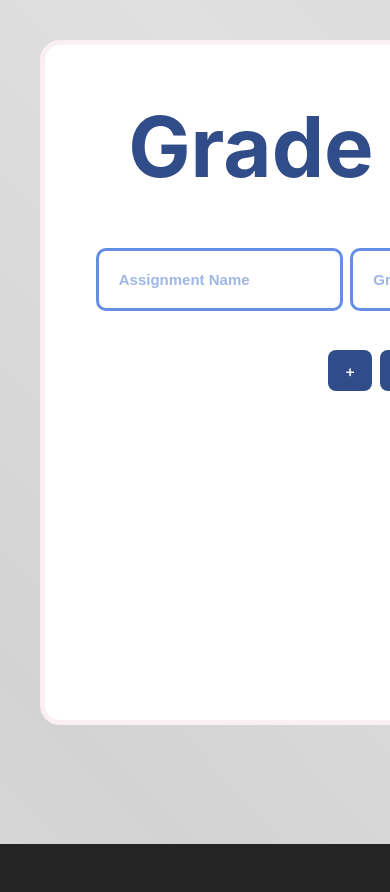
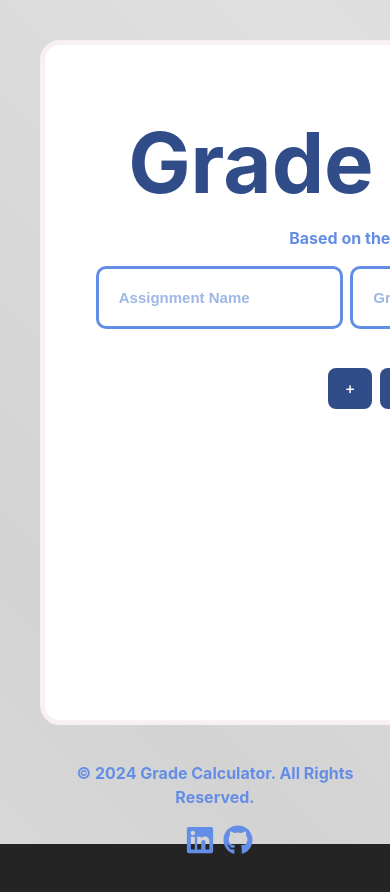
Before and after one commit to chrislangille/grade-calculator, a React (Vite) app: page / in a window 390 px wide. Shown: the top 892 px of the page. Before the commit the page ends 844 px from the top, so only its background shows below. Built offline with nearby package versions, Linux system fonts and the light colour scheme.

Commit message:
updated css. needs to finish mobile

```diff
--- a/package.json
+++ b/package.json
@@ -15,6 +15,7 @@
   "dependencies": {
     "react": "^18.2.0",
     "react-dom": "^18.2.0",
+    "react-icons": "^5.3.0",
     "reactstrap": "^9.2.0"
   },
   "devDependencies": {
--- a/src/App.css
+++ b/src/App.css
@@ -10,6 +10,25 @@
             --Small-color: #9eb7e5;
         }
 
+        button {
+            border-radius: 8px;
+            border: 1px solid transparent;
+            padding: 0.6em 1em;
+            font-size: 1em;
+            font-weight: 500;
+            font-family: inherit;
+            background-color: var(--Large-color);
+            cursor: pointer;
+            transition: border-color 0.25s;
+        }
+        button:hover {
+            border-width: 0.01em;
+            box-shadow: 0 0 0 2px var(--hover-color);
+        }
+
+        button:active {
+            box-shadow: 0 0 0 2px black;
+        }
         .card {
             padding: 2em;
         }
@@ -18,7 +37,7 @@
             color: #888;
         }
 
-.App {
+        .Calc {
             margin-left: auto;
             margin-right: auto;
 
@@ -31,13 +50,60 @@
 
             border: 5px solid #f9f1f1;
         }
+        .App {
+            min-height: 100vh;
+        }
+
+        html::-webkit-scrollbar,
+        body::-webkit-scrollbar {
+            display: none; /* For WebKit browsers (Chrome, Safari, etc.) */
+        }
+
+        .footer {
+            display: flex;
+            flex-direction: column;
+            flex-wrap: wrap;
+            padding: 20px;
+            width: 100%;
+            margin-top: auto;
+        }
+
+        .footer p {
+            display: block;
+        }
+        .footer div {
+            display: block;
+        }
+
+        .social-icons {
+            margin-left: 0.5em;
+        }
 
         /* Title styling */
         h1 {
             color: var(--Large-color);
             font-weight: bold;
+            font-size: 5.2em;
             margin-left: 1em;
             margin-right: 1em;
+            margin-bottom: 0;
+        }
+
+        p {
+            color: var(--Medium-color);
+            font-weight: bold;
+        }
+        .disclaimer {
+            margin-top: 0;
+        }
+
+        b {
+            color: var(--Large-color);
+        }
+
+        a {
+            text-decoration: none;
+            color: var(--Large-color);
         }
 
         /* Output paragraph styling */
@@ -98,7 +164,6 @@ a {
         }
 
         /* Animated background*/
-/* Animated background testing */
         .background-animation {
             position: fixed;
             top: 0;
@@ -109,7 +174,6 @@ a {
             /* Speed of the animation */
             animation: gradient 7s linear infinite;
         }
-
         @keyframes gradient {
             0% {
                 background: linear-gradient(45deg, #e0e0e0, #d3d3d3, #e0e0e0, #d3d3d3);
@@ -127,3 +191,4 @@ a {
                 background-position: 0% 0%;
             }
         }
+    }
--- a/src/App.jsx
+++ b/src/App.jsx
@@ -1,6 +1,7 @@
 import { useState, useEffect } from "react";
 import "./App.css";
 import calculateLetterGrade from "./gradeUtils";
+import { FaLinkedin, FaGithub } from "react-icons/fa6";
 
 // Main application
 function App() {
@@ -90,8 +91,16 @@ function App() {
 
   return (
     <div className="App">
+      <div className="Calc">
         <div className="background-animation"></div>
         <h1>Grade Calculator</h1>
+        <p className="disclaimer">
+          Based on the{" "}
+          <a href="https://www.dal.ca/campus_life/academic-support/grades-and-student-records/grade-scale-and-definitions.html">
+            Dalhousie University
+          </a>{" "}
+          grade scale
+        </p>
         {assignments.map((course, index) => (
           <div key={index} className="course-row">
             <input
@@ -139,6 +148,27 @@ function App() {
           )
         )}
       </div>
+
+      <footer className="footer">
+        <p>© 2024 Grade Calculator. All Rights Reserved.</p>
+        <div>
+          <a
+            className="social-icons"
+            href="https://www.linkedin.com/in/chris-langille-5943b8235/"
+            target="_blank"
+          >
+            <FaLinkedin size={30} color="#648de5" />
+          </a>
+          <a
+            className="social-icons"
+            href="https://github.com/chrislangille"
+            target="_blank"
+          >
+            <FaGithub size={30} color="#648de5" />
+          </a>
+        </div>
+      </footer>
+    </div>
   );
 }
 
--- a/src/index.css
+++ b/src/index.css
@@ -13,54 +13,3 @@
     -moz-osx-font-smoothing: grayscale;
     -webkit-text-size-adjust: 100%;
 }
-
-h1 {
-    font-size: 5.2em;
-    line-height: 1.1;
-    margin-left: 1em;
-    margin-right: 1em;
-}
-
-button {
-    border-radius: 8px;
-    border: 1px solid transparent;
-    padding: 0.6em 1em;
-    font-size: 1em;
-    font-weight: 500;
-    font-family: inherit;
-    background-color: var(--Large-color);
-    cursor: pointer;
-    transition: border-color 0.25s;
-}
-button:hover {
-    border-width: 0.01em;
-    box-shadow: 0 0 0 2px var(--hover-color);
-}
-
-button:active {
-    box-shadow: 0 0 0 2px black;
-}
-
-input:focus {
-}
-
-/* @media (prefers-color-scheme: light) {
-    :root {
-        color: #213547;
-        background-color: #ffffff;
-    }
-    a:hover {
-        color: #ffffff;
-    }
-    button {
-        background-color: #f9f9f9;
-    }
-
-    input,
-    textarea,
-    button,
-    select,
-    a {
-        -webkit-tap-highlight-color: transparent;
-    }
-} */
```
Also changed, not shown: 1 other file (tests, documents, lock files or other folders). Lines whose indentation alone changed are shown as unchanged.
